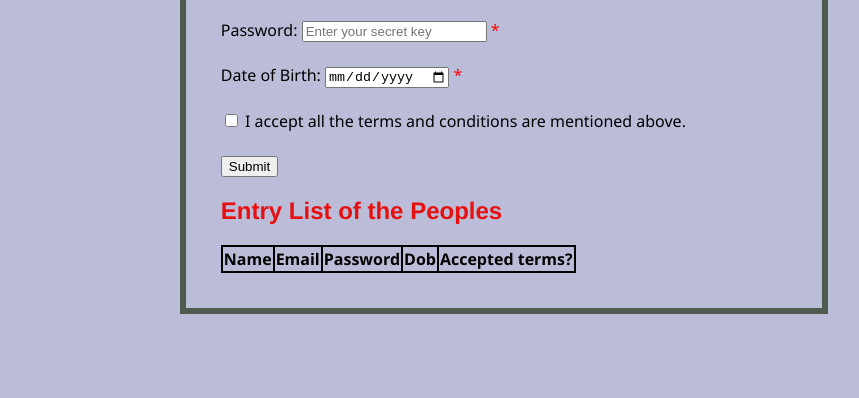
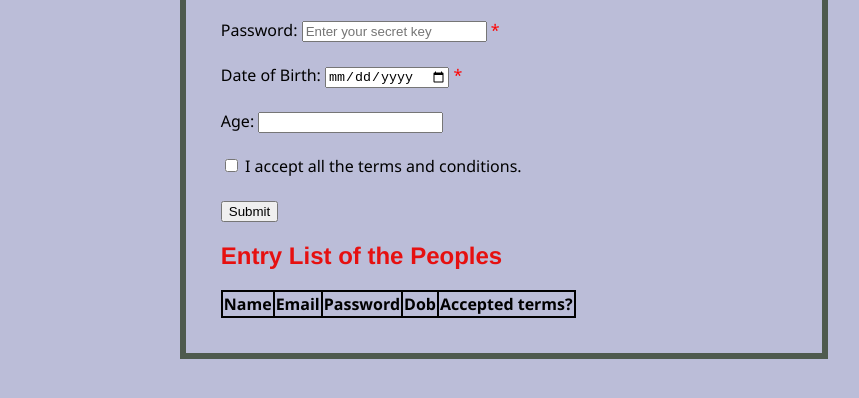
Before and after one commit to praveenkumarr22/WD101, a plain HTML site: page index.html in a window 1280 px wide. Shown: the part 344-742 px from the top of the page, without its empty margins (296-1155 px from the left). Drawn offline with Linux system fonts and the light colour scheme.

Commit message:
Age field is inserted

```diff
--- a/index.html
+++ b/index.html
@@ -52,9 +52,13 @@
       </div>
       <br />
       <div>
+        <label for="Age">Age:</label>
+        <input type="Age" name="Age" id="Age">
+      </div><br>
+      <div>
         <label>
           <input type="checkbox" id="accepted-terms" required />
-          I accept all the terms and conditions are mentioned above.
+          I accept all the terms and conditions.
         </label>
       </div>
       <br />
```
